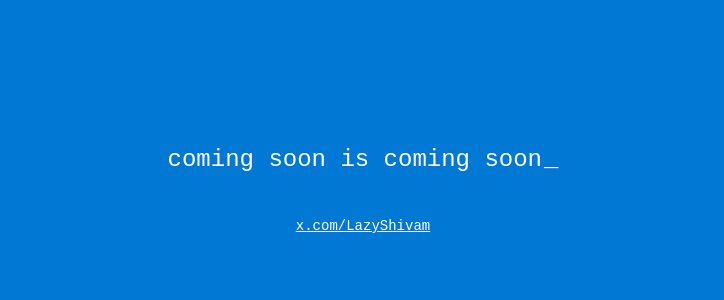
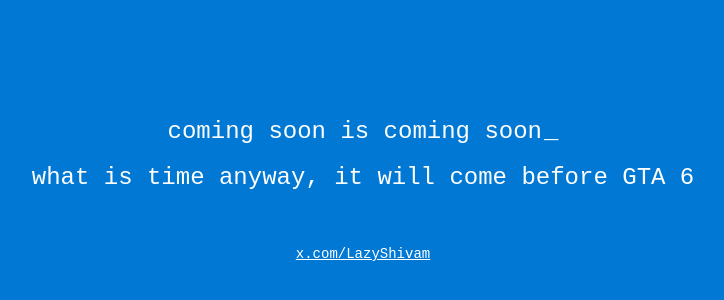
Before and after one commit to Shivam-Bhardwaj/coming-soon-site, a Next.js app: page / in a window 1280 px wide. Shown: the part 212-512 px from the top of the page, without its empty margins (277-1001 px from the left). Built offline with nearby package versions, Linux system fonts and the light colour scheme.

Commit message:
Add GTA 6 reference line

```diff
--- a/app/globals.css
+++ b/app/globals.css
@@ -37,6 +37,7 @@ body {
   line-height: 1.5;
   display: flex;
   align-items: center;
+  margin-bottom: 10px;
 }
 
 .text {
--- a/app/page.tsx
+++ b/app/page.tsx
@@ -5,6 +5,9 @@ export default function Home() {
         <span className="text">coming soon is coming soon</span>
         <span className="cursor">_</span>
       </div>
+      <div className="line">
+        <span className="text">what is time anyway, it will come before GTA 6</span>
+      </div>
       <div className="link">
         <a href="https://x.com/LazyShivam" target="_blank" rel="noopener noreferrer">x.com/LazyShivam</a>
       </div>
```
